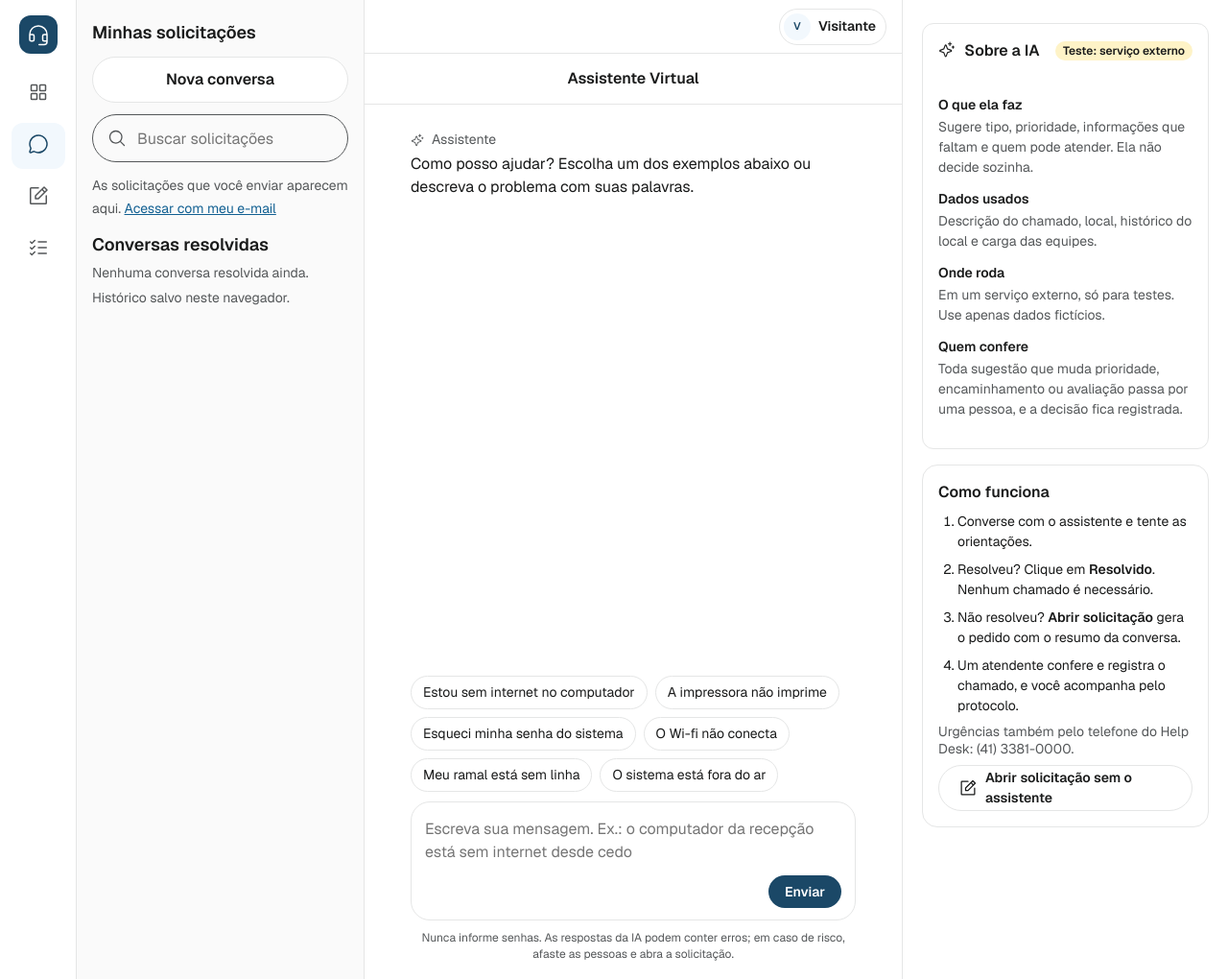
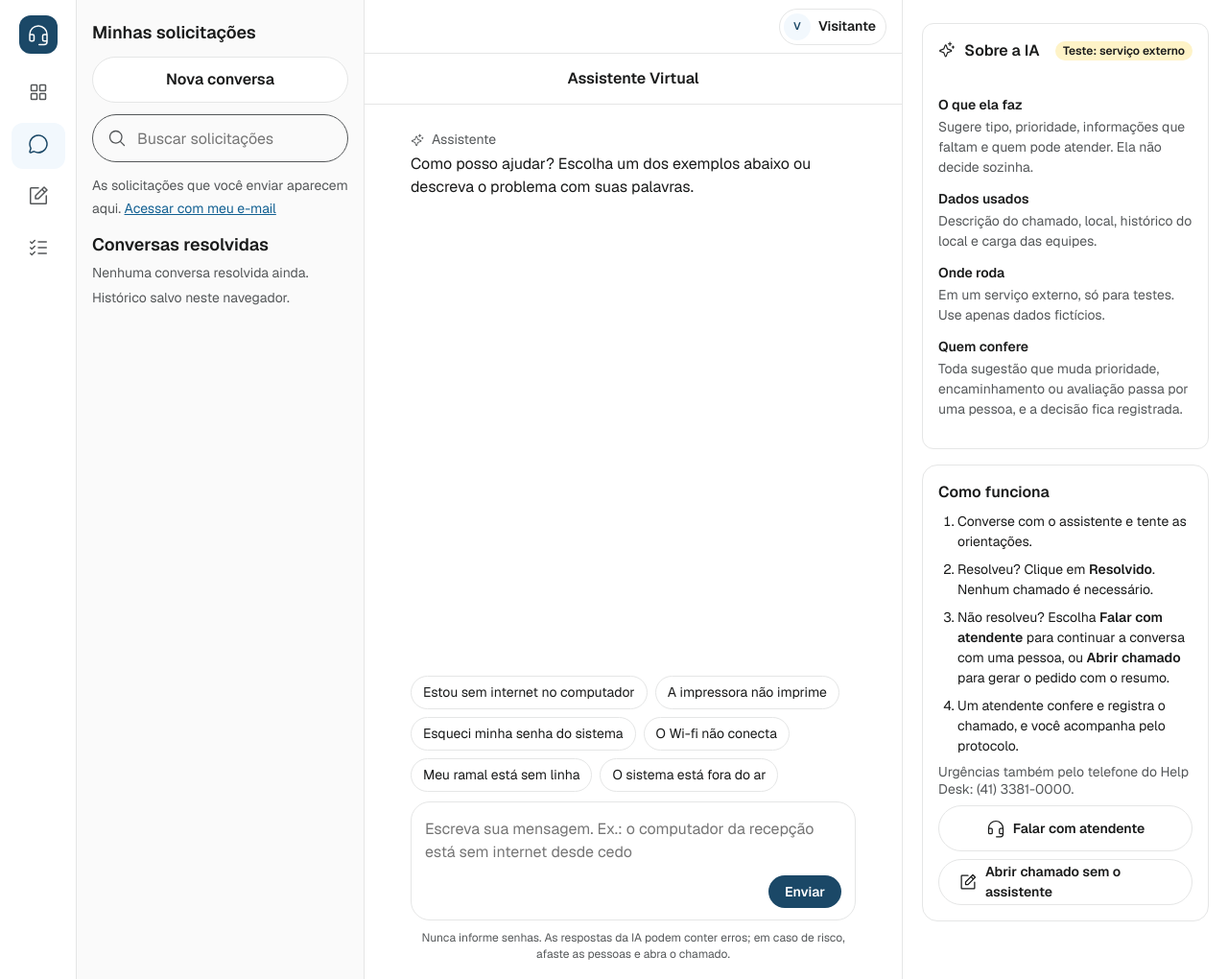
Before and after one commit to Luizgs7/hackathon-sjp, a FastAPI app: page /servidor in a window 1280 px wide. Shown: the whole page at 96% size. Run offline with FastAPI, Linux system fonts and the light colour scheme; parts of the project's set-up code (start-up, migrations or seed data) failed here and were passed over; some libraries are stand-ins or nearby versions.

Commit message:
Chat: solicitante pode falar com atendente ou abrir chamado; atendente assume a conversa
Fila de conversas no atendimento, assumir/responder/devolver/encerrar e abrir chamado a partir da conversa; conversas com humano ficam fora do indicador de resolvidos com IA.

Co-Authored-By: Claude Sonnet 5.5 <noreply@anthropic.com>

```diff
--- a/app.py
+++ b/app.py
@@ -279,6 +279,9 @@ def temporada_atual(c):
 # Colunas incluídas depois da primeira versão: bancos já existentes recebem um ALTER TABLE na inicialização.
 MIGRACOES = [
     ("autoatendimento", "jev_json", "TEXT"),
+    ("autoatendimento", "modo", "TEXT NOT NULL DEFAULT 'ia'"),
+    ("autoatendimento", "atendente_id", "INTEGER"),
+    ("autoatendimento", "modo_desde", "TEXT"),
     ("tarefas", "email", "TEXT NOT NULL DEFAULT ''"),
     ("tarefas", "secretaria", "TEXT NOT NULL DEFAULT ''"),
     ("tarefas", "prioridade_ajustada_por", "TEXT"),
@@ -1949,6 +1952,7 @@ def contar_auto_resolvidos(c, inicio="", somente_ia=False):
     if somente_ia:
         sql += " AND EXISTS (SELECT 1 FROM auto_msgs m WHERE m.token=a.token AND m.autor='assistente' AND m.fonte IN ('llm','jev'))"
         sql += " AND NOT EXISTS (SELECT 1 FROM auto_msgs m WHERE m.token=a.token AND m.autor='assistente' AND coalesce(m.fonte,'') NOT IN ('llm','jev'))"
+        sql += " AND NOT EXISTS (SELECT 1 FROM auto_msgs m WHERE m.token=a.token AND m.autor IN ('atendente','sistema'))"
     return c.execute(sql, (inicio,)).fetchone()[0]
 
 
@@ -2140,7 +2144,8 @@ def servidor(request: Request):
         conversa = c.execute("SELECT * FROM auto_msgs WHERE token=? ORDER BY id", (token,)).fetchall() if token else []
         minhas = solicitacoes_do_visitante(request, c)
         chamado = chamado_da_conversa(c, token)
-    return render(request, "servidor.html", conversa=conversa, minhas=minhas,
+        humano = _contexto_humano(c, token)
+    return render(request, "servidor.html", conversa=conversa, minhas=minhas, **humano,
                   chamado_chat=chamado, estado_chat=estado_conversa(token, conversa) if token else "")
 
 
@@ -2156,13 +2161,16 @@ def servidor_chat(request: Request, pergunta: str = Form(...), estado_chat: str
             c.execute('INSERT OR IGNORE INTO conversa_acessos(token,email) VALUES(?,?)', (token,email))
         c.execute("INSERT INTO auto_msgs(token,autor,texto,criado_em) VALUES(?,?,?,?)", (token, "servidor", pergunta, agora()))
     with db() as c:
-        resposta, fonte = responder_autoatendimento(c, token, pergunta)
-        c.execute("INSERT INTO auto_msgs(token,autor,texto,fonte,criado_em) VALUES(?,?,?,?,?)",
-                  (token, "assistente", resposta, fonte, agora()))
+        humano = _contexto_humano(c, token)
+        if humano["modo"] == "ia" or chamado_da_conversa(c, token):
+            resposta, fonte = responder_autoatendimento(c, token, pergunta)
+            c.execute("INSERT INTO auto_msgs(token,autor,texto,fonte,criado_em) VALUES(?,?,?,?,?)",
+                      (token, "assistente", resposta, fonte, agora()))
+        # Com atendente na conversa (ou na fila), o assistente não responde: quem fala é a pessoa.
         conversa = c.execute("SELECT * FROM auto_msgs WHERE token=? ORDER BY id", (token,)).fetchall()
         chamado = chamado_da_conversa(c, token)
     estado = estado_conversa(token, conversa)
-    resp = render(request, "_servidor_chat.html", conversa=conversa, estado_chat=estado, chamado_chat=chamado)
+    resp = render(request, "_servidor_chat.html", conversa=conversa, estado_chat=estado, chamado_chat=chamado, **humano)
     resp.set_cookie("auto_token", token, httponly=True, samesite="lax")
     if len(estado) <= 3800:
         resp.set_cookie("auto_estado", estado, httponly=True, samesite="lax", max_age=86400,
@@ -2219,6 +2227,176 @@ def servidor_status(request: Request):
         token = _sessao_auto(request, c)
         chamado = chamado_da_conversa(c, token)
     return render(request, '_chat_status.html', chamado_chat=chamado)
+
+
+# ---------------------------------------------------------------- conversa com atendente humano
+def _contexto_humano(c, token):
+    """Modo da conversa: 'ia' (assistente), 'aguardando' (pediu atendente) ou 'humano' (atendente assumiu)."""
+    row = c.execute("SELECT a.modo, a.atendente_id, u.nome FROM autoatendimento a LEFT JOIN usuarios u ON u.id=a.atendente_id "
+                    "WHERE a.token=?", (token,)).fetchone() if token else None
+    return {"modo": row["modo"] if row else "ia", "atendente_nome": row["nome"] if row else None}
+
+
+def _msg_sistema(c, token, texto):
+    c.execute("INSERT INTO auto_msgs(token,autor,texto,fonte,criado_em) VALUES(?,?,?,?,?)",
+              (token, "sistema", texto, "sistema", agora()))
+
+
+def _chat_fragmento(request, c, token):
+    conversa = c.execute("SELECT * FROM auto_msgs WHERE token=? ORDER BY id", (token,)).fetchall()
+    return render(request, "_servidor_chat.html", conversa=conversa, estado_chat=estado_conversa(token, conversa),
+                  chamado_chat=chamado_da_conversa(c, token), **_contexto_humano(c, token))
+
+
+@app.post("/servidor/atendente", response_class=HTMLResponse)
+def servidor_falar_com_atendente(request: Request, estado_chat: str = Form("")):
+    """O servidor pede para falar com uma pessoa: a conversa entra na fila do atendimento."""
+    with db() as c:
+        token = _sessao_auto(request, c, estado_chat)
+        if not token:
+            token = secrets.token_urlsafe(16)
+            c.execute("INSERT INTO autoatendimento(token,criado_em) VALUES(?,?)", (token, agora()))
+        email = email_solicitante_atual(request, c)
+        if email:
+            c.execute("INSERT OR IGNORE INTO conversa_acessos(token,email) VALUES(?,?)", (token, email))
+        atual = c.execute("SELECT modo, resolvido FROM autoatendimento WHERE token=?", (token,)).fetchone()
+        if atual["resolvido"] or chamado_da_conversa(c, token):
+            raise HTTPException(409, "Esta conversa já foi encerrada ou virou chamado.")
+        if atual["modo"] == "ia":
+            c.execute("UPDATE autoatendimento SET modo='aguardando', modo_desde=? WHERE token=?", (agora(), token))
+            _msg_sistema(c, token, "Pedido enviado ao Helpdesk. Um atendente vai assumir a conversa; você pode "
+                                   "continuar escrevendo e ele verá todo o histórico.")
+        resp = _chat_fragmento(request, c, token)
+    resp.set_cookie("auto_token", token, httponly=True, samesite="lax", secure=request.url.scheme == "https")
+    return resp
+
+
+@app.get("/servidor/mensagens", response_class=HTMLResponse)
+def servidor_mensagens(request: Request):
+    """Atualização periódica da conversa quando há atendente envolvido."""
+    with db() as c:
+        token = _sessao_auto(request, c)
+        if not token:
+            return HTMLResponse("")
+        return _chat_fragmento(request, c, token)
+
+
+def conversas_na_fila(c):
+    return c.execute(
+        "SELECT a.token, a.modo, a.modo_desde, a.atendente_id, u.nome atendente, "
+        "(SELECT texto FROM auto_msgs m WHERE m.token=a.token AND m.autor='servidor' ORDER BY id LIMIT 1) primeira, "
+        "(SELECT texto FROM auto_msgs m WHERE m.token=a.token AND m.autor='servidor' ORDER BY id DESC LIMIT 1) ultima, "
+        "(SELECT count(*) FROM auto_msgs m WHERE m.token=a.token) total "
+        "FROM autoatendimento a LEFT JOIN usuarios u ON u.id=a.atendente_id "
+        "WHERE a.resolvido=0 AND a.modo IN ('aguardando','humano') AND a.solicitacao_id IS NULL "
+        "ORDER BY (a.modo='aguardando') DESC, a.modo_desde").fetchall()
+
+
+@app.get("/atendente/conversas", response_class=HTMLResponse)
+def atendente_conversas(request: Request):
+    exige_painel(request, "atendente", "gestor")
+    with db() as c:
+        conversas = conversas_na_fila(c)
+    return render(request, "_conversas_fila.html", conversas=conversas)
+
+
+def _conversa_ou_404(c, token):
+    a = c.execute("SELECT * FROM autoatendimento WHERE token=?", (token,)).fetchone()
+    if not a:
+        raise HTTPException(404, "Conversa não encontrada")
+    return a
+
+
+@app.get("/atendente/conversa/{token}", response_class=HTMLResponse)
+def atendente_conversa(request: Request, token: str, fragmento: int = 0):
+    u = exige_painel(request, "atendente", "gestor")
+    with db() as c:
+        a = _conversa_ou_404(c, token)
+        msgs = c.execute("SELECT * FROM auto_msgs WHERE token=? ORDER BY id", (token,)).fetchall()
+        humano = _contexto_humano(c, token)
+        email = c.execute("SELECT email FROM conversa_acessos WHERE token=?", (token,)).fetchone()
+        chamado = chamado_da_conversa(c, token)
+    return render(request, "_conversa_msgs.html" if fragmento else "atendente_conversa.html", u=u, a=a, msgs=msgs,
+                  email=email["email"] if email else "", chamado=chamado, **humano)
+
+
+@app.post("/atendente/conversa/{token}/assumir")
+def conversa_assumir(request: Request, token: str):
+    u = exige_painel(request, "atendente", "gestor")
+    with db() as c:
+        a = _conversa_ou_404(c, token)
+        if a["resolvido"] or a["solicitacao_id"]:
+            raise HTTPException(409, "Conversa já encerrada ou convertida em chamado")
+        if a["modo"] == "humano" and a["atendente_id"] != u["id"]:
+            raise HTTPException(409, "Outro atendente já assumiu esta conversa")
+        if a["modo"] != "humano":
+            c.execute("UPDATE autoatendimento SET modo='humano', atendente_id=?, modo_desde=? WHERE token=?",
+                      (u["id"], agora(), token))
+            _msg_sistema(c, token, f"{u['nome']} assumiu a conversa.")
+    return redirect(f"/atendente/conversa/{token}")
+
+
+@app.post("/atendente/conversa/{token}/responder")
+def conversa_responder(request: Request, token: str, texto: str = Form(...)):
+    u = exige_painel(request, "atendente", "gestor")
+    with db() as c:
+        a = _conversa_ou_404(c, token)
+        if a["modo"] != "humano" or a["atendente_id"] != u["id"] or a["resolvido"]:
+            raise HTTPException(409, "Assuma a conversa antes de responder")
+        if texto.strip():
+            c.execute("INSERT INTO auto_msgs(token,autor,texto,fonte,criado_em) VALUES(?,?,?,?,?)",
+                      (token, "atendente", texto.strip(), "atendente", agora()))
+    return redirect(f"/atendente/conversa/{token}")
+
+
+@app.post("/atendente/conversa/{token}/devolver")
+def conversa_devolver(request: Request, token: str):
+    u = exige_painel(request, "atendente", "gestor")
+    with db() as c:
+        a = _conversa_ou_404(c, token)
+        if a["modo"] == "humano" and a["atendente_id"] == u["id"]:
+            c.execute("UPDATE autoatendimento SET modo='ia', atendente_id=NULL WHERE token=?", (token,))
+            _msg_sistema(c, token, "O atendente devolveu a conversa ao assistente virtual.")
+    return redirect("/atendente?msg=Conversa devolvida ao assistente")
+
+
+@app.post("/atendente/conversa/{token}/encerrar")
+def conversa_encerrar(request: Request, token: str):
+    u = exige_painel(request, "atendente", "gestor")
+    with db() as c:
+        a = _conversa_ou_404(c, token)
+        if a["modo"] != "humano" or a["atendente_id"] != u["id"]:
+            raise HTTPException(409, "Somente quem assumiu a conversa pode encerrá-la")
+        c.execute("UPDATE autoatendimento SET resolvido=1, modo='ia' WHERE token=?", (token,))
+        _msg_sistema(c, token, f"{u['nome']} encerrou o atendimento por conversa.")
+    return redirect("/atendente?msg=Conversa encerrada sem chamado")
+
+
+@app.post("/atendente/conversa/{token}/chamado")
+def conversa_abrir_chamado(request: Request, token: str):
+    """Cria a solicitação a partir da conversa; o atendente confere e registra no formulário de sempre."""
+    u = exige_painel(request, "atendente", "gestor")
+    with db() as c:
+        a = _conversa_ou_404(c, token)
+        if a["solicitacao_id"]:
+            sid = a["solicitacao_id"]
+        else:
+            msgs = c.execute("SELECT autor, texto FROM auto_msgs WHERE token=? ORDER BY id", (token,)).fetchall()
+            falas = [m["texto"] for m in msgs if m["autor"] == "servidor"]
+            email = c.execute("SELECT email FROM conversa_acessos WHERE token=?", (token,)).fetchone()
+            setor = c.execute("SELECT id FROM setores ORDER BY id LIMIT 1").fetchone()["id"]
+            conversa = "\n".join(f"{m['autor']}: {m['texto']}" for m in msgs)
+            cur = c.execute("INSERT INTO solicitacoes(token,nome,email,secretaria,local,contato,titulo,descricao,tentativas,"
+                            "setor_id,via_ia,conversa,criado_em) VALUES(?,?,?,?,?,?,?,?,?,?,?,?,?)",
+                            (secrets.token_urlsafe(16), "Servidor (conversa de chat)", email["email"] if email else "",
+                             "", "", "", (falas[0] if falas else "Atendimento por chat")[:70],
+                             " ".join(falas) or "Conversa de chat", "Conversa com atendente", setor, 1, conversa, agora()))
+            sid = cur.lastrowid
+            c.execute("UPDATE solicitacoes SET protocolo=? WHERE id=?", (f"SOL-{sid:04d}", sid))
+            c.execute("UPDATE autoatendimento SET solicitacao_id=?, modo='ia' WHERE token=?", (sid, token))
+            _msg_sistema(c, token, f"{u['nome']} abriu a solicitação SOL-{sid:04d} a partir desta conversa. "
+                                   "Você pode consultar o andamento aqui.")
+    return redirect(f"/atendente?sol={sid}&msg=Confira os dados do solicitante e registre o chamado")
 
 
 @app.get('/servidor/dashboard', response_class=HTMLResponse)
--- a/frontend/protected-files.json
+++ b/frontend/protected-files.json
@@ -1,5 +1,5 @@
 {
-  "app.py": "d7286f7297057c0570bfd7b21e42e99f544f9a05fe8a83774df0624cf7f926b4",
+  "app.py": "018adc2ff4b84c9eb9376c9c143fcacc626e9bc9f9f37f26716f8411e62a9c40",
   "jev.py": "7fe741481e8e1f3f8a31e44f28d666da2e20053e2536cbd8f863666d811b0869",
   "haiku.py": "fb09bf1f6622da94f187416d0c58f067c9979b47df8e96c5eeee7a144309cb4c",
   "templates/atendente.html": "f573e3dbb24911fca733a4fbe8177ea74b19bf2daf753d1b1a68ffb95a992d2a",
--- a/static/ui/app.css
+++ b/static/ui/app.css
@@ -521,3 +521,8 @@ body[data-theme="dark"] .df-list-col .df-list-item[aria-current] { background: v
 .df-board-nav { display: flex; align-items: center; justify-content: space-between; gap: 12px; margin-bottom: 8px; }
 .df-board-nav [data-board-pos] { flex: 1; text-align: center; }
 .df-board-nav button:disabled { opacity: .4; cursor: default; }
+
+/* Conversa com atendente humano */
+.df-chat-notice { justify-self: center; text-align: center; font-size: 13px; color: var(--text-muted, #5b6470); background: var(--df-brand-semantic-surface-hover); border-radius: 999px; padding: 6px 14px; max-width: 90%; }
+.df-chat-estado { display: inline-flex; gap: 6px; align-items: center; }
+.df-bubble-humano { border-color: var(--df-brand-semantic-primary-subtle); background: var(--df-brand-semantic-primary-subtle); }
--- a/templates/df/_servidor_chat.html
+++ b/templates/df/_servidor_chat.html
@@ -3,16 +3,21 @@
 {% if chamado_chat %}{% include 'df/_chat_status.html' %}{% endif %}
 {% if conversa_resolvida %}<span class="df-badge" data-conversa-resolvida="{{ conversa_id }}">Resolvida pelo assistente · sem chamado</span>{% endif %}
 {% for c in conversa %}
-<div class="df-bubble {{ 'me' if c.autor == 'servidor' else 'ia' }}">{% if c.autor == 'assistente' %}<small>{{ ui.icon('sparkle') }}Assistente{{ ' (orientações padrão)' if c.fonte == 'regras' }}</small>{% endif %}{{ c.texto }}</div>
+{% if c.autor == 'sistema' %}<div class="df-chat-notice" role="status">{{ c.texto }}</div>
+{% elif c.autor == 'atendente' %}<div class="df-bubble ia df-bubble-humano"><small>{{ ui.icon('headset') }}Atendente{% if atendente_nome %} · {{ atendente_nome }}{% endif %}</small>{{ c.texto }}</div>
+{% else %}<div class="df-bubble {{ 'me' if c.autor == 'servidor' else 'ia' }}">{% if c.autor == 'assistente' %}<small>{{ ui.icon('sparkle') }}Assistente{{ ' (orientações padrão)' if c.fonte == 'regras' }}</small>{% endif %}{{ c.texto }}</div>{% endif %}
 {% else %}
 <div class="df-bubble ia df-vazio"><small>{{ ui.icon('sparkle') }}Assistente</small>Como posso ajudar? Escolha um dos exemplos abaixo ou descreva o problema com suas palavras.</div>
 {% endfor %}
+{% if modo|default('ia') != 'ia' and not chamado_chat %}<div hidden hx-get="/servidor/mensagens" hx-trigger="every 4s" hx-target="#conversa" hx-swap="innerHTML"></div>
+<div class="df-chat-notice df-chat-estado" role="status">{{ ui.icon('headset') }}{% if modo == 'humano' %}{{ atendente_nome or 'Um atendente' }} está nesta conversa{% else %}Aguardando um atendente assumir…{% endif %}</div>{% endif %}
 <div id="digitando" class="df-bubble ia typing htmx-indicator" role="status"><small>{{ ui.icon('sparkle') }}Assistente</small>digitando…</div>
 {% if conversa and not conversa_resolvida %}
 <div class="df-chat-actions">
   {% if not chamado_chat and conversa[-1].fonte != 'fora_escopo' %}
-  <form method="post" action="/servidor/resolvido" data-df-form><input type="hidden" name="estado_chat" value="{{ estado_chat|default('') }}">{{ ui.button('Resolvido, obrigado!', size='small', style='secondary', glyph='check') }}</form>
-  {{ ui.button('Não resolveu: abrir solicitação', href='/servidor/solicitar?via=ia', size='small', style='secondary', glyph='note-pencil') }}
+  {% if modo|default('ia') == 'ia' %}<form method="post" action="/servidor/resolvido" data-df-form><input type="hidden" name="estado_chat" value="{{ estado_chat|default('') }}">{{ ui.button('Resolvido, obrigado!', size='small', style='secondary', glyph='check') }}</form>{% endif %}
+  {% if modo|default('ia') == 'ia' %}<button type="button" class="df-button df-secondary df-size-small" hx-post="/servidor/atendente" hx-include="#estado-chat" hx-target="#conversa"><span class="df-button-content">{{ ui.icon('headset') }}Falar com atendente</span></button>{% endif %}
+  {{ ui.button('Abrir chamado', href='/servidor/solicitar?via=ia', size='small', style='secondary', glyph='note-pencil') }}
   {% endif %}
   <form method="post" action="/servidor/nova" data-df-form data-confirm="Iniciar uma nova conversa? Seus atendimentos continuam no dashboard." data-confirm-label="Nova conversa">{{ ui.button('Nova conversa', size='small', style='ghost', glyph='arrows-clockwise') }}</form>
 </div>
--- a/templates/df/atendente.html
+++ b/templates/df/atendente.html
@@ -35,6 +35,8 @@
   <p class="df-muted">Escolha uma solicitação da lista para conferir a conversa e registrar o chamado.</p>
 </section>
 {% endif %}
+
+<section id="conversas" aria-live="polite" hx-get="/atendente/conversas" hx-trigger="load, every 5s"></section>
 
 <section id="fila" aria-live="polite" aria-label="Fila de atendimento" hx-get="/atendente/fila" hx-trigger="load, every 5s" hx-indicator="#ind-fila">
   <div class="df-skeleton-group" aria-busy="true" aria-label="Carregando a fila"><div class="df-skeleton"></div><div class="df-skeleton"></div><div class="df-skeleton"></div></div>
--- a/templates/df/servidor.html
+++ b/templates/df/servidor.html
@@ -35,7 +35,7 @@
       <textarea id="pergunta" name="pergunta" rows="2" required placeholder="Escreva sua mensagem. Ex.: o computador da recepção está sem internet desde cedo"></textarea>
       <div class="df-composer-foot">{{ ui.button('Enviar', size='small') }}</div>
     </form>
-    <small class="df-chat-disclaimer">Nunca informe senhas. As respostas da IA podem conter erros; em caso de risco, afaste as pessoas e abra a solicitação.</small>
+    <small class="df-chat-disclaimer">Nunca informe senhas. As respostas da IA podem conter erros; em caso de risco, afaste as pessoas e abra o chamado.</small>
     {% endif %}
   </div>
 </section>
@@ -48,11 +48,12 @@
   <ol class="df-stack-sm" style="margin:0;padding-left:20px;font-size:14px">
     <li>Converse com o assistente e tente as orientações.</li>
     <li>Resolveu? Clique em <b>Resolvido</b>. Nenhum chamado é necessário.</li>
-    <li>Não resolveu? <b>Abrir solicitação</b> gera o pedido com o resumo da conversa.</li>
+    <li>Não resolveu? Escolha <b>Falar com atendente</b> para continuar a conversa com uma pessoa, ou <b>Abrir chamado</b> para gerar o pedido com o resumo.</li>
     <li>Um atendente confere e registra o chamado, e você acompanha pelo protocolo.</li>
   </ol>
   <small>Urgências também pelo telefone do Help Desk: (41) 3381-0000.</small>
-  {{ ui.button('Abrir solicitação sem o assistente', href='/servidor/solicitar', style='secondary', glyph='note-pencil') }}
+  {% if not conversa_resolvida %}<button type="button" class="df-button df-secondary df-size-md" hx-post="/servidor/atendente" hx-include="#estado-chat" hx-target="#conversa"><span class="df-button-content">{{ ui.icon('headset') }}Falar com atendente</span></button>{% endif %}
+  {{ ui.button('Abrir chamado sem o assistente', href='/servidor/solicitar', style='secondary', glyph='note-pencil') }}
 </section>
 {% endblock %}
 
@@ -76,6 +77,7 @@
     if (el === form) mostrar(form.pergunta.value);
     else if (el.matches && el.matches('[data-suggestion]')) mostrar(el.textContent);
   });
+  document.body.addEventListener('htmx:afterSwap', e => { if (e.detail.target && e.detail.target.id === 'conversa') e.detail.target.scrollTop = e.detail.target.scrollHeight; });
   document.body.addEventListener('htmx:afterRequest', e => {
     if (e.detail.elt === form && e.detail.successful) { form.reset(); form.pergunta.focus(); }
   });
```
Also changed, not shown: templates/df/_conversa_msgs.html (added, +9 -0 lines), templates/df/_conversas_fila.html (added, +15 -0 lines), templates/df/atendente_conversa.html (added, +35 -0 lines), tests/test_ui_flow.py (+51 -0 lines).
